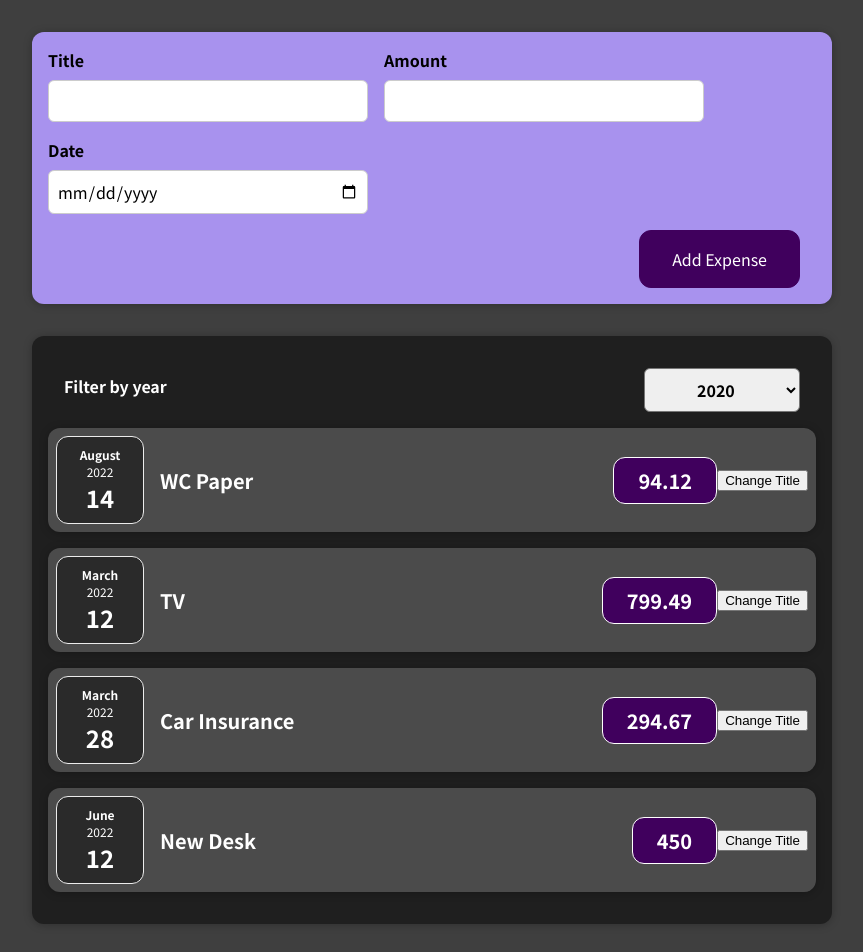
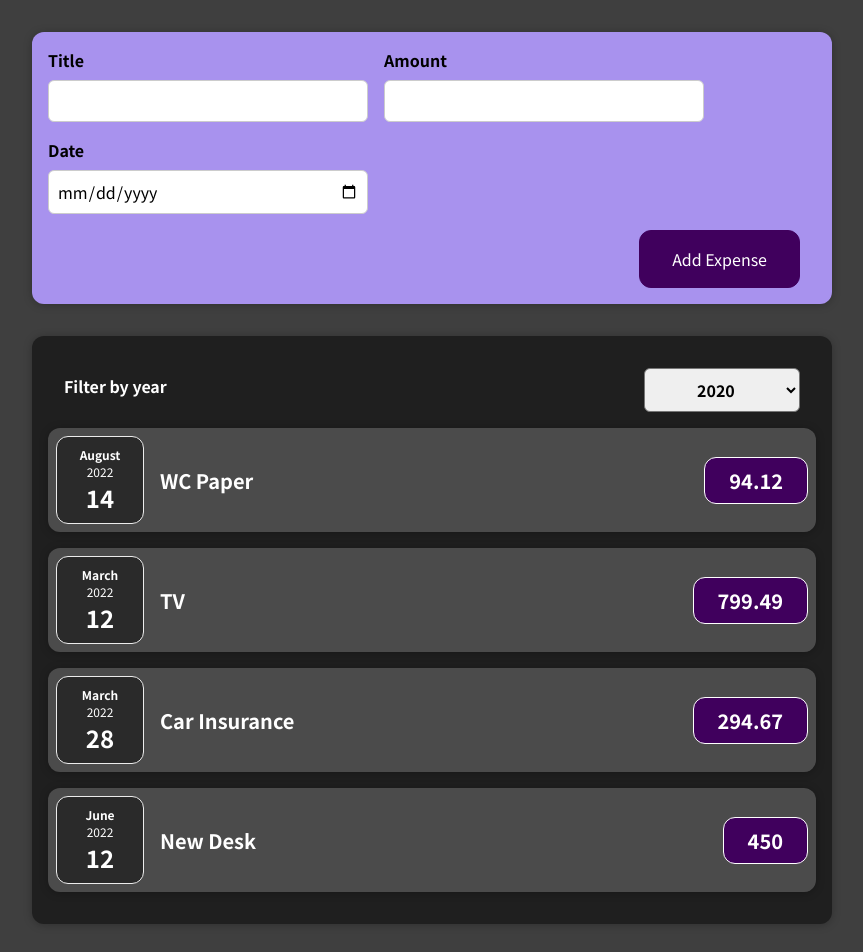
Before and after one commit to orcunSarmis/Expense-Tracker-React-, a React (Create React App) app: page / in a window 1280 px wide. Shown: the top 952 px of the page, without its empty margins (208-1071 px from the left). Built offline with nearby package versions, Linux system fonts and the light colour scheme.

Commit message:
expenses added dynamicly

```diff
--- a/src/App.js
+++ b/src/App.js
@@ -1,8 +1,8 @@
+import { useState } from "react";
 import Expenses from "./components/Expenses/Expenses";
 import NewExpense from "./components/NewExpense/NewExpense";
 
-const App = (props) => {
-  const expenses = [
+const DUMMY_EXPENSES = [
   {
     id: "e1",
     title: "WC Paper",
@@ -29,14 +29,18 @@ const App = (props) => {
   },
 ];
 
-  const addExpenseHandler = expense => {
-    console.log('In App');
-    console.log(expense);
+const App = (props) => {
+  const [expenses, setExpenses] = useState(DUMMY_EXPENSES);
+
+  const addExpenseHandler = (expense) => {
+    setExpenses((prevExpenses) => {
+return [expense, ...prevExpenses];
+    });
   };
 
   return (
     <div>
-      <NewExpense onAddExpense={addExpenseHandler}/>
+      <NewExpense onAddExpense={addExpenseHandler} />
       <Expenses items={expenses} />
     </div>
   );
--- a/src/components/Expenses/ExpenseItem.js
+++ b/src/components/Expenses/ExpenseItem.js
@@ -1,25 +1,16 @@
-import { useState } from "react";
 
 import ExpenseDate from "./ExpenseDate";
 import Card from "../UI/Card";
 import "./ExpenseItem.css";
 
 const ExpenseItem = (props) => {
-  const [title, setTitle] = useState(props.title);
-
-  const clickHandler = () => {
-    setTitle("Updated!");
-    console.log(title);
-  };
-
   return (
     <Card className="expense-item">
       <ExpenseDate date={props.date} />
       <div className="expense-item__description">
-        <h2>{title}</h2>
+        <h2>{props.title}</h2>
         <div className="expense-item__price">{props.amount}</div>
       </div>
-      <button onClick={clickHandler}>Change Title</button>
     </Card>
   );
 };
--- a/src/components/Expenses/Expenses.js
+++ b/src/components/Expenses/Expenses.js
@@ -5,36 +5,26 @@ import ExpensesFilter from "./ExpensesFilter";
 import "./Expenses.css";
 
 const Expenses = (props) => {
-  const [filtredYear, setFilteredYear] = useState('2020');
+  const [filtredYear, setFilteredYear] = useState("2020");
 
   const filterChangeHandler = (selectedYear) => {
-setFilteredYear(selectedYear);
+    setFilteredYear(selectedYear);
   };
 
   return (
     <div>
       <Card className="expenses">
-      <ExpensesFilter selected={filtredYear} onChangeFilter={filterChangeHandler}/>
-        <ExpenseItem
-          title={props.items[0].title}
-          amount={props.items[0].amount}
-          date={props.items[0].date}
+        <ExpensesFilter
+          selected={filtredYear}
+          onChangeFilter={filterChangeHandler}
         />
-        <ExpenseItem
-          title={props.items[1].title}
-          amount={props.items[1].amount}
-          date={props.items[1].date}
-        />
-        <ExpenseItem
-          title={props.items[2].title}
-          amount={props.items[2].amount}
-          date={props.items[2].date}
-        />
-        <ExpenseItem
-          title={props.items[3].title}
-          amount={props.items[3].amount}
-          date={props.items[3].date}
-        />
+        {props.items.map((expense) => (
+          <ExpenseItem
+            title={expense.title}
+            amount={expense.amount}
+            date={expense.date}
+          />
+        ))}
       </Card>
     </div>
   );
```
Lines whose indentation alone changed are shown as unchanged.
